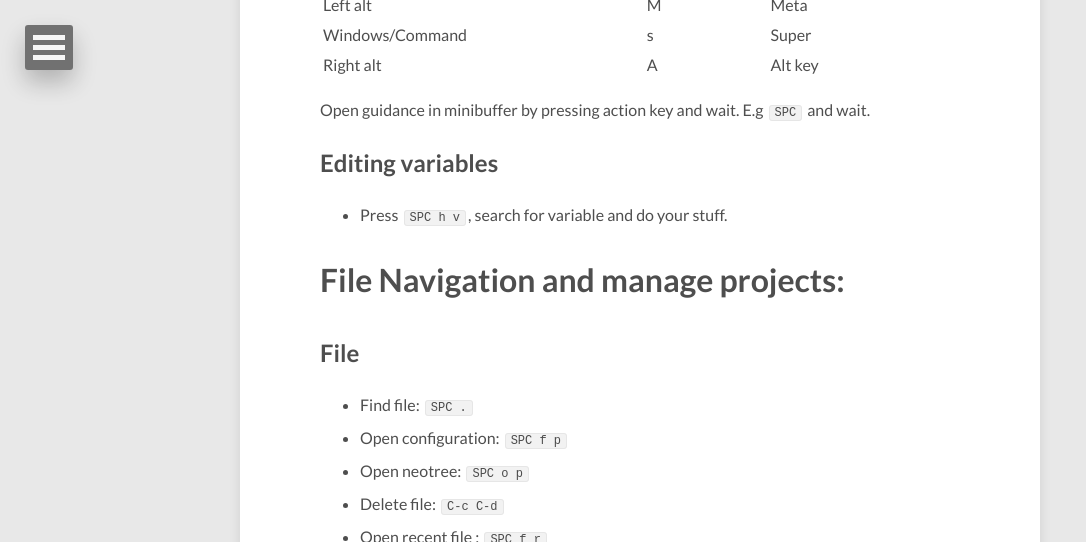
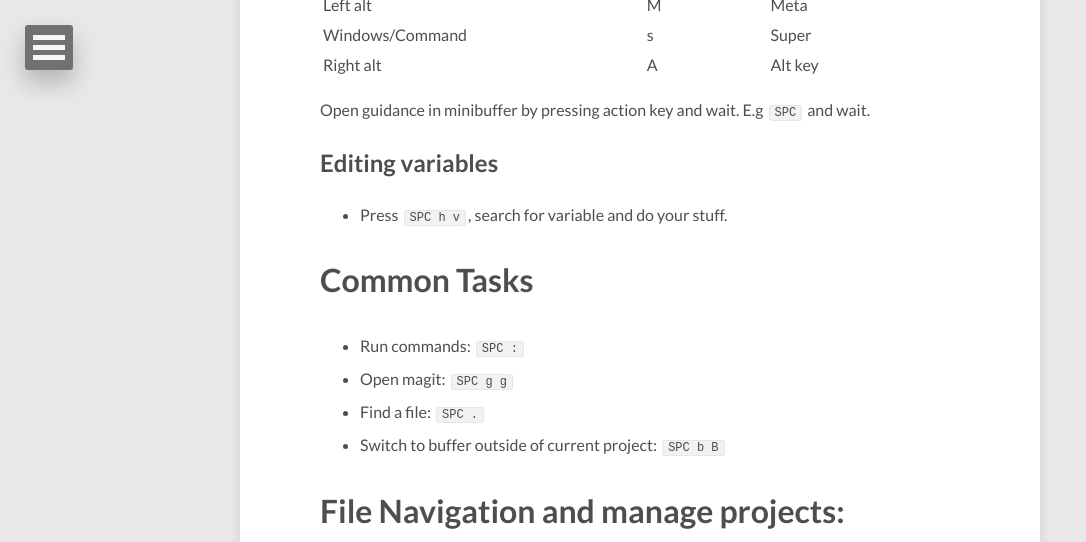
Before and after one commit to vegovs/vegovs.github.io, a Jekyll site: the page built from _posts/2020-03-20-2020-03-20-EMACS-DOOM.md, in a window 1280 px wide and 900 px high, scrolled down 788 px, cut to the strip 0-542 px from the top of the window. Shown: the whole strip, without its empty margins (0-1086 px from the left). Built offline with Jekyll 4.4.1, drawn with Linux system fonts in a browser that asks for light colours; nearby versions of some CDN libraries; some of the changed text lies outside the part shown.

Commit message:
:pencil: Emacs doom notes

```diff
--- a/_posts/2020-03-20-2020-03-20-EMACS-DOOM.md
+++ b/_posts/2020-03-20-2020-03-20-EMACS-DOOM.md
@@ -32,6 +32,12 @@ Open guidance in minibuffer by pressing action key and wait. E.g `SPC` and wait.
 
 ## Editing variables
 * Press `SPC h v`, search for variable and do your stuff.
+
+# Common Tasks
+* Run commands: `SPC :`
+* Open magit: `SPC g g`
+* Find a file: `SPC .`
+* Switch to buffer outside of current project: `SPC b B`
 
 # File Navigation and manage projects:
 ## File
@@ -90,6 +96,7 @@ Open a folder instead of a file to open dired-mode.
 ## Commenting
 
 * To comment out stuff, use: `g c`
+* To comment out stuff, use: `g c c`
 * Visual block: `V j j g c`
 
 ## Evil stuff
```
